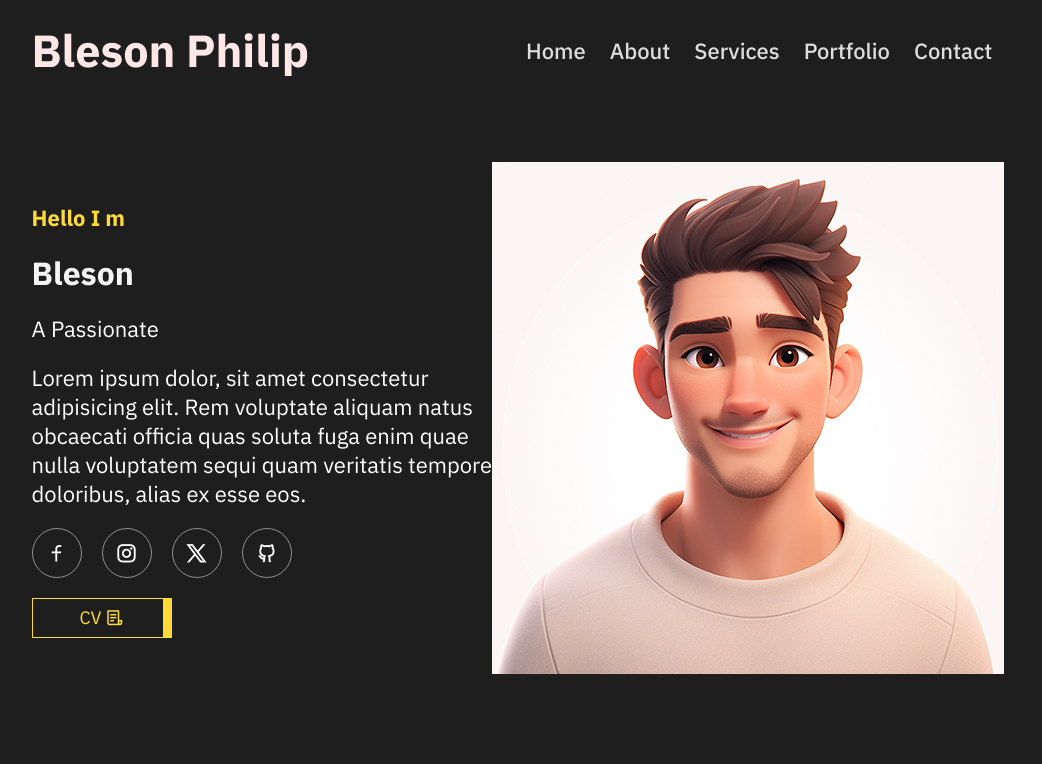
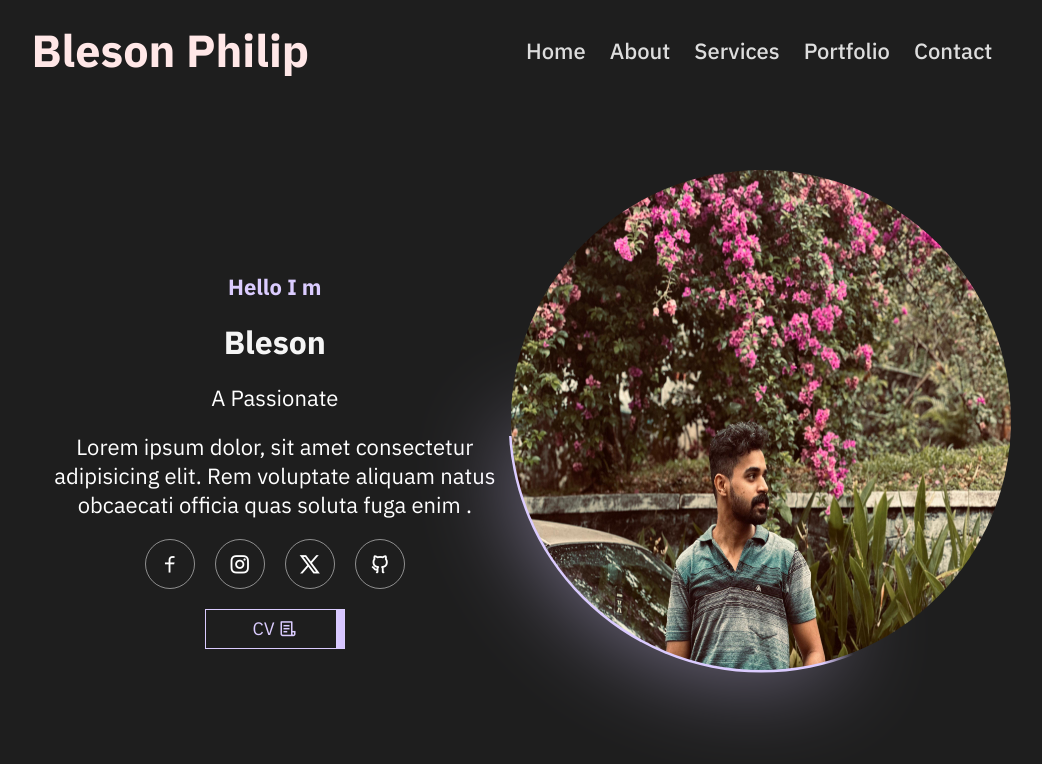
Before and after one commit to BlesonPhilip/myportfolio, a React (Vite) app: page / in a window 1280 px wide. Shown: the top 764 px of the page, without its empty margins (122-1164 px from the left). Built offline with nearby package versions, Linux system fonts and the light colour scheme.

Commit message:
added index.css and styling the ui

```diff
--- a/src/index.css
+++ b/src/index.css
@@ -10,9 +10,9 @@
 }
 
 :root {
-  --primary-color: #ffdb39;
-  --primary-dark: #f7c400;
-  --primary-light: #ffec9e;
+  --primary-color: #dbccff;
+  /* --primary-dark: #f7c400;
+  --primary-light: #ffec9e; */
 }
 
 body {
@@ -29,7 +29,11 @@ body {
   min-height: 100vh;
   display: flex;
   flex-direction: column;
-  background-color: #1e1e1e;
+  background: linear-gradient(
+    0deg,
+    rgba(44, 2, 89, 1) 0%,
+    rgba(16, 16, 16) 100%
+  );
   overflow: hidden;
   position: relative;
 }
@@ -53,11 +57,11 @@ button::after {
   width: 100%;
   height: 100%;
   padding: 8px 0;
-  color: #000;
+  color: #fff;
   font-size: 15px !important;
   transition: 0.6s;
   transform: translateX(130px);
-  background: linear-gradient(90deg, var(--primary-color), #f7c400 80%);
+  background: linear-gradient(90deg, var(--primary-color), #8754ff 80%);
 }
 button:hover::after {
   transform: translateX(0);
--- a/src/pages/index/index.css
+++ b/src/pages/index/index.css
@@ -56,3 +56,81 @@
 /* .headerImage img {
   width: 300px;
 } */
+
+.headerImage {
+  width: 50%;
+  height: 100%;
+  display: flex;
+  align-items: center;
+  justify-content: center;
+  z-index: 3;
+  position: relative;
+}
+
+.headerImage img {
+  width: 550px;
+  height: 550px;
+  z-index: 2;
+  border-radius: 50%;
+}
+
+.borderAnimation {
+  position: absolute;
+  width: 580px;
+  height: 580px;
+  top: 50%;
+  left: 50%;
+  transform: translate(-50%, -50%);
+  &::after,
+  &::before {
+    content: "";
+    position: absolute;
+    inset: 0;
+    background-image: conic-gradient(
+      from var(--angle),
+      transparent 70%,
+      var(--primary-color) 72%
+    );
+    border-radius: 50%;
+    animation: spin 2s infinite linear;
+  }
+  &::before {
+    filter: blur(50px);
+    opacity: 0.5;
+  }
+}
+
+@property --angle {
+  syntax: "<angle>";
+  initial-value: 0deg;
+  inherits: false;
+}
+@keyframes spin {
+  to {
+    --angle: 360deg;
+  }
+}
+
+@media screen and (max-width: 1440px) {
+  .headerImage img {
+    width: 500px;
+    height: 500px;
+  }
+  .borderAnimation {
+    position: absolute;
+    height: 505px;
+    width: 505px;
+  }
+}
+@media screen and (max-width: 1200px) {
+  .headerContainer {
+    flex-direction: column-reverse;
+    align-items: center;
+  }
+}
+.headerContainer .headerContent {
+  width: 100%;
+  margin-top: 80px;
+  text-align: center;
+  align-items: center;
+}
--- a/src/pages/index/index.jsx
+++ b/src/pages/index/index.jsx
@@ -17,9 +17,7 @@ const Index = () => {
             </p>
             <p>
               Lorem ipsum dolor, sit amet consectetur adipisicing elit. Rem
-              voluptate aliquam natus obcaecati officia quas soluta fuga enim
-              quae nulla voluptatem sequi quam veritatis tempore doloribus,
-              alias ex esse eos.
+              voluptate aliquam natus obcaecati officia quas soluta fuga enim .
             </p>
             <div className="social">
               <i className="ri-facebook-line"></i>
@@ -32,7 +30,7 @@ const Index = () => {
             </button>
           </div>
           <div className="headerImage">
-            <img src="hero-image.jpg" alt="hero-img" />
+            <img src="b.jpg" alt="hero-img" />
             <div className="borderAnimation"></div>
           </div>
         </div>
```
